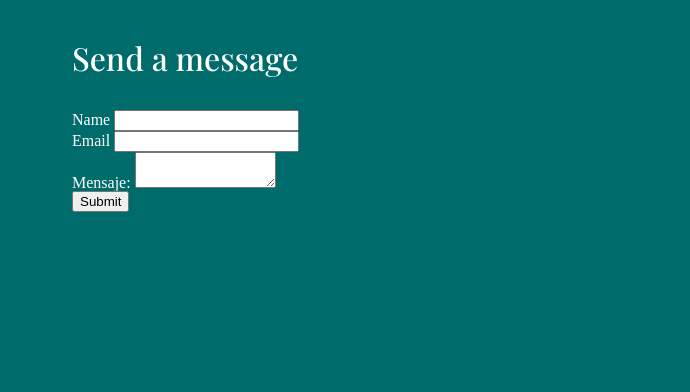
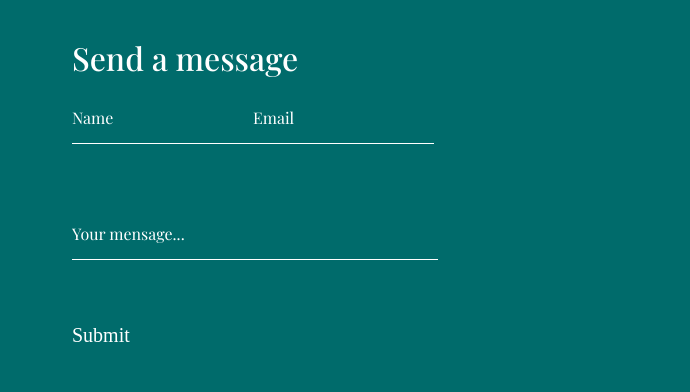
Before and after one commit to alexbaaaa/alexbaaaa.github.io, a website: page contact.html in a window 1280 px wide. Shown: the part 308-700 px from the top of the page, 0-690 px from the left. Drawn offline with Linux system fonts and the light colour scheme; a web font is replaced by a local one.

Commit message:
Contac - correcio form

```diff
--- a/assest/css/contact.css
+++ b/assest/css/contact.css
@@ -50,9 +50,44 @@
             display: flex;
             flex-flow: column nowrap;
             gap: var(--margen);
-
             form {
                 flex: 2;
+                width: 50%;
+                display: grid;
+                grid-template-columns: repeat(2, 1fr);
+                grid-template-rows: 50px 100px 50px;
+                .grid3 {
+                    grid-column: 1/3;
+                    align-content: end;
+                }
+                .grid3 input {
+                    width: 100%;
+                }
+                h2 {
+                    font-size: 1rem;
+                    font-family: 'PlayfairRegular';
+                }
+                button {
+                    border: none;
+                    outline: none;
+                    background: none;
+                    box-shadow: none;
+                    padding: 0;
+                    font-family: 'PlayfairSemiBold';
+                    font-size: 1.25rem;
+                    color: white;
+                    padding-left: 0;
+                    text-align: left;
+                    margin-top: 4rem;
+                }
+
+            }
+            form input {
+                border: none;
+                border-bottom: 1px solid white;
+                outline: none;
+                background: none;
+                box-shadow: none;
             }
 
         }
--- a/assest/css/styles.css
+++ b/assest/css/styles.css
@@ -82,6 +82,10 @@ table {
     font-family: 'PlayfairSemiBold';
     src: url('../fonts/playfair/PlayfairDisplay-SemiBold.ttf') format('truetype');
 }
+@font-face {
+    font-family: 'PlayfairRegular';
+    src: url('../fonts/playfair/PlayfairDisplay-Regular.ttf') format('truetype');
+}
 
 /*  -------   */
 
--- a/contact.html
+++ b/contact.html
@@ -18,19 +18,19 @@
             <div class="mensage">
                 <h2>Send a message</h2>
                 <form action="">
-                    <div class="mensage_name">
-                        <label for="name">Name</label>
-                        <input type="text" name="name" id="name" required />
+                    <div class="grid1">
+                        <h2>Name</h2>
+                        <input type="text" name="name" id="name"  required />
                     </div>
-                    <div class="mensage_email">
-                        <label for="email">Email </label>
-                        <input type="email" name="email" id="email" required />
+                    <div class="grid2">
+                        <h2>Email</h2>
+                        <input type="text" name="email" id="email"  required />
                     </div>
-                    <div class="mensage_text">
-                        <label for="mensaje">Mensaje:</label>
-                        <textarea id="mensaje" name="mensaje" rows="2" cols="15"></textarea>
+                    <div class="grid3">
+                        <h2 >Your mensage...</h2>
+                        <input type="text" name="text" id="text"  required />
                     </div>
-                    <button type="submit">Submit</button>
+                    <button class="grid4" type="submit">Submit</button>
                 </form>
             </div>
             <div class="social_media">
```
Also changed, not shown: assest/fonts/playfair/PlayfairDisplay-Regular.ttf (renamed from assest/fonts/playfair/Playfair_Display/static/PlayfairDisplay-Regular.ttf).
